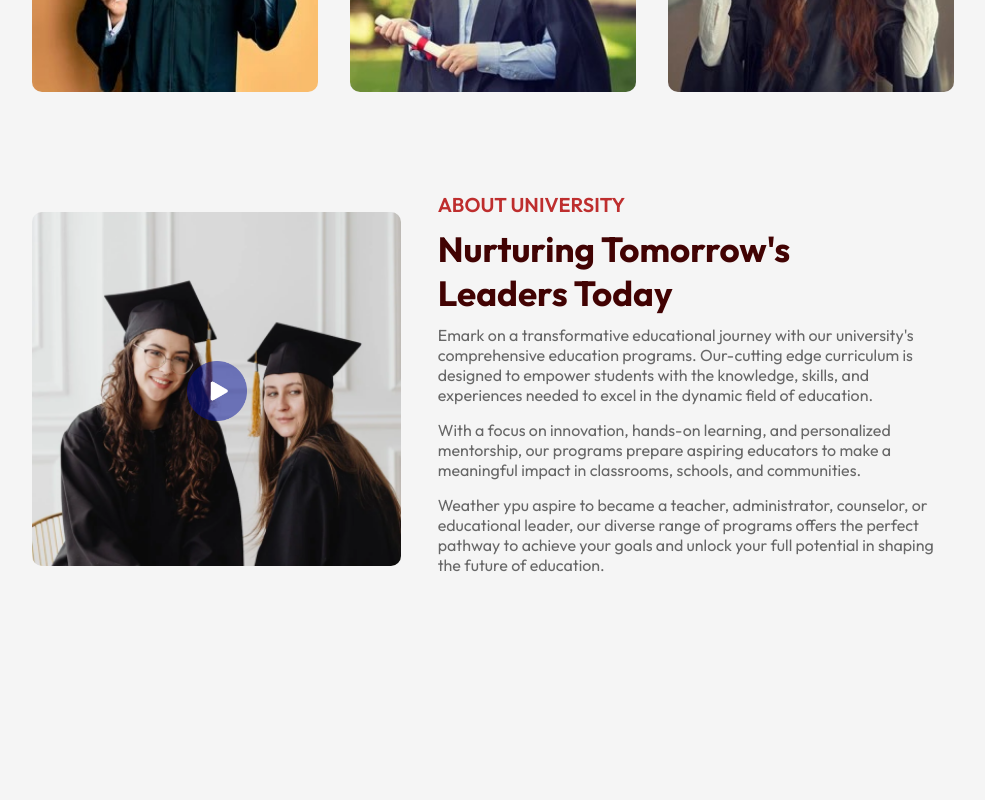
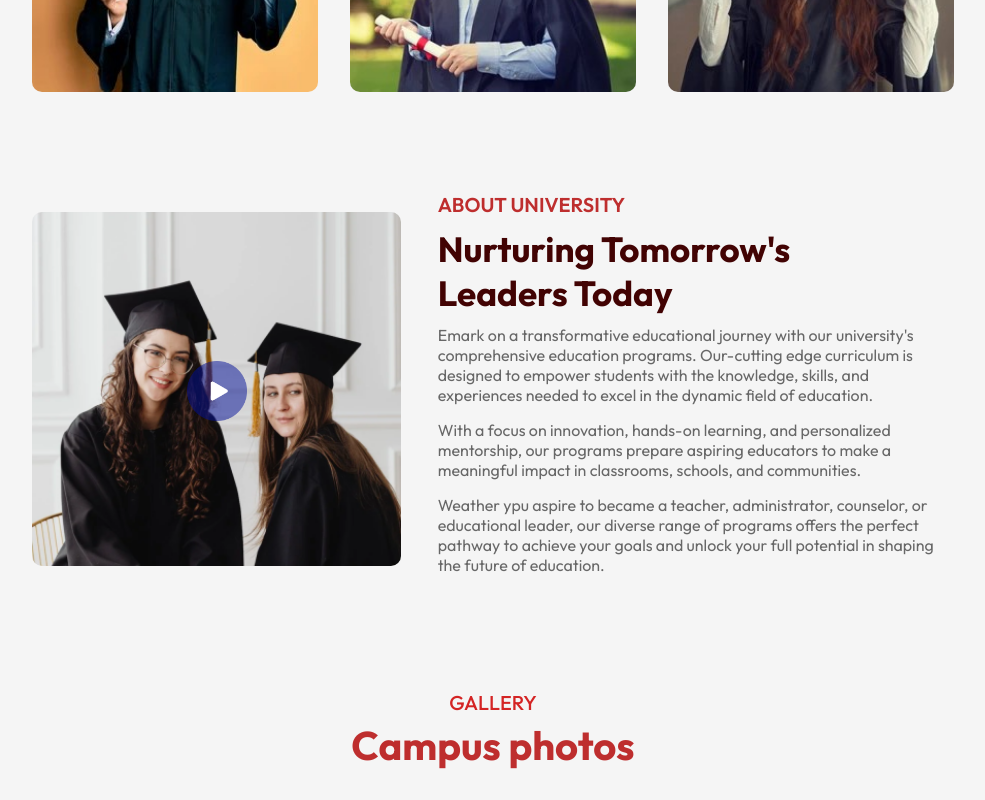
Before and after one commit to tanisha1527/React-project5, a React (Vite) app: page / in a window 1280 px wide. Shown: the part 1210-2010 px from the top of the page, without its empty margins (147-1132 px from the left). Before the commit the page ends 1900 px from the top, so only its background shows below. Built offline with nearby package versions, Linux system fonts and the light colour scheme.

Commit message:
Updated App.jsx file and  Created campus component

```diff
--- a/src/App.jsx
+++ b/src/App.jsx
@@ -14,6 +14,7 @@ const App = () => {
         <Title subTitle='Our PROGRAM' title='What We Offer' />
         <Programs />
         <About/>
+        <Title subTitle='Gallery' title='Campus photos' />
       </div>
     </div>
   )
```
Also changed, not shown: src/components/Campus/Campus.jsx (added, +12 -0 lines), src/components/Campus/Campus.css (added).
